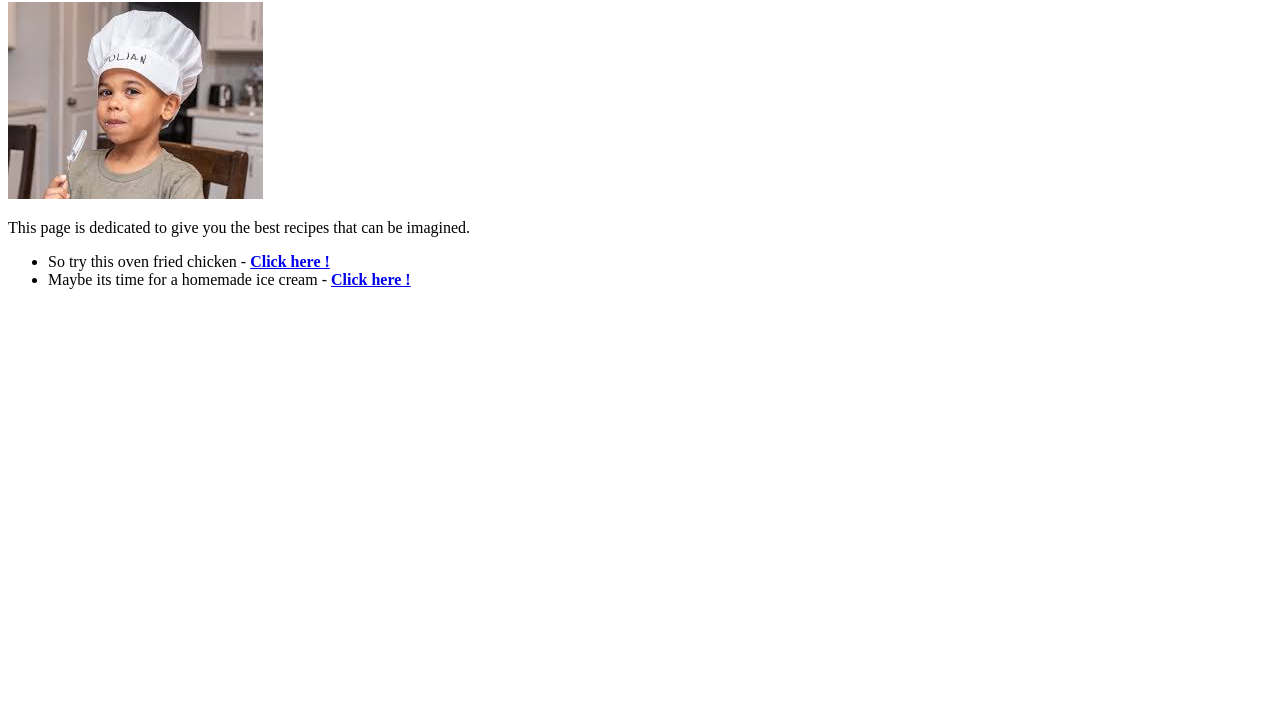
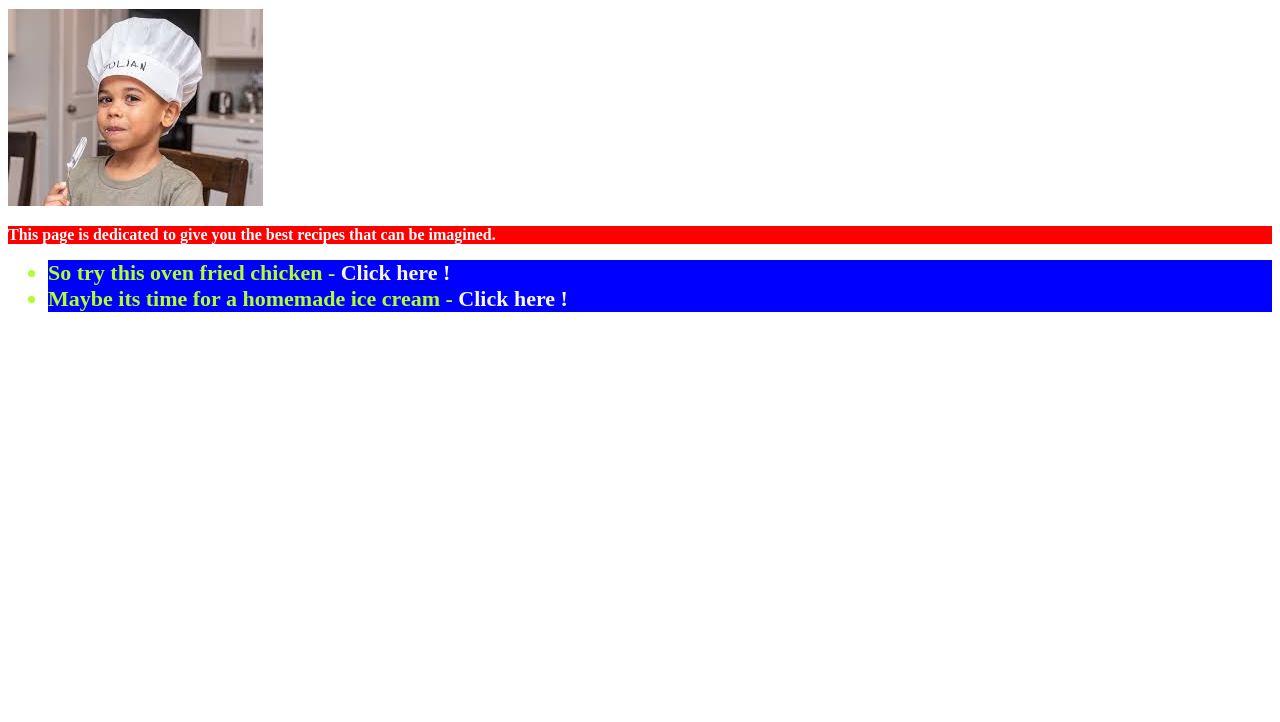
Before and after one commit to SebastianHeiberg/odin-recipes, a plain HTML site: page index.html in a window 1280 px wide. Shown: the part 78-800 px from the top of the page. Drawn offline with Linux system fonts and the light colour scheme.

Commit message:
added some css

```diff
--- a/index.html
+++ b/index.html
@@ -4,16 +4,17 @@
 <head>
     <meta charset="UTF-8">
     <title> Recipes </title>
+    <link rel="stylesheet" href="styles.css" >
 </head>
 
 <body>
     <h1> Odin Recipes</h1>
     <img src="img/kidWithHat.jfif"
          alt="A kid with a chefs hat on">
-    <p> This page is dedicated to give you the best recipes that can be imagined.</p>
+    <p id="foreword"> This page is dedicated to give you the best recipes that can be imagined.</p>
     <ul>
-        <li> So try this oven fried chicken - <a href="recipies/ovenFriedChicken.html"> <strong> Click here ! </strong> </a> </li>
-        <li> Maybe its time for a homemade ice cream  - <a href="recipies/iceCream.html"> <strong> Click here ! </strong> </a></li>
+        <li > So try this oven fried chicken - <a href="recipies/ovenFriedChicken.html"> <strong class="click"> Click here ! </strong> </a> </li>
+        <li > Maybe its time for a homemade ice cream  - <a href="recipies/iceCream.html"> <strong class="click"> Click here ! </strong> </a></li>
     </ul>
 
 </body>
--- /dev/null
+++ b/styles.css
@@ -0,0 +1,22 @@
+
+li {
+    font-weight: bold;
+    color: greenyellow;
+    background: blue;
+    font-size: 22px;
+}
+
+#foreword {
+    background: red;
+    color: white;
+    font-weight: bolder;
+    align-content: end;
+}
+
+.click {
+    color: whitesmoke;
+}
+
+h1 {
+   font-size: 35px;
+}
```
